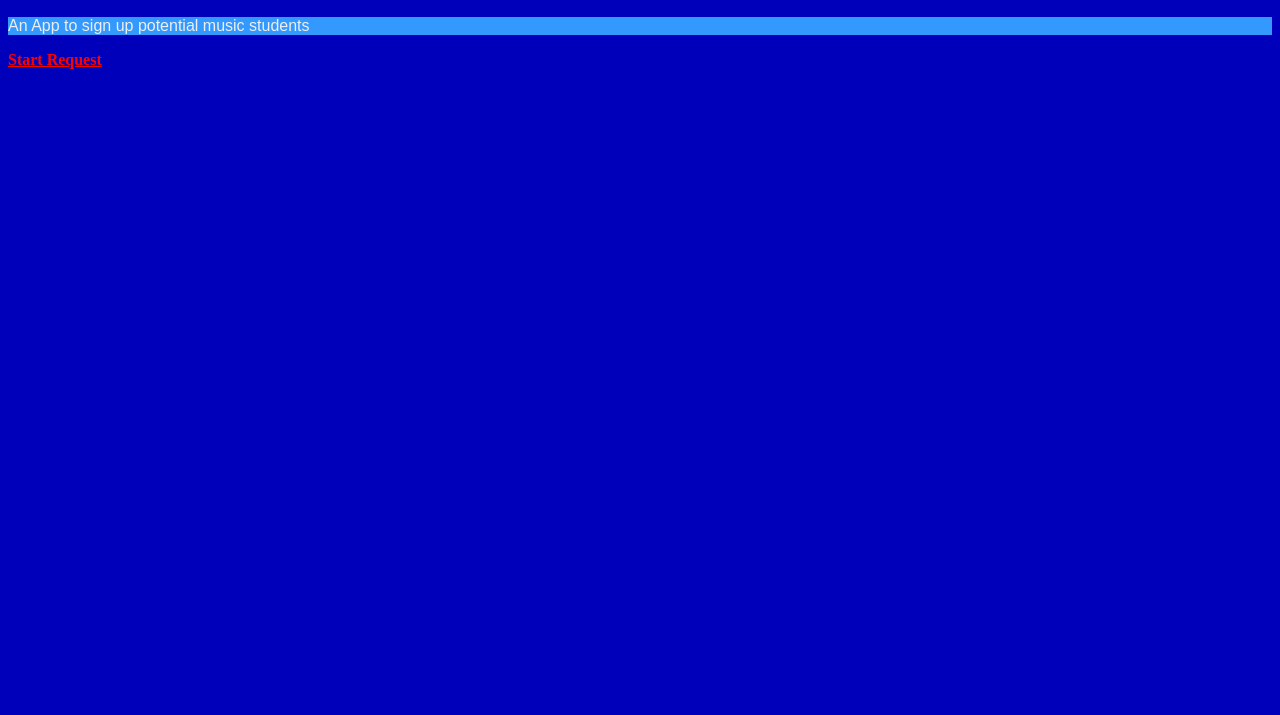
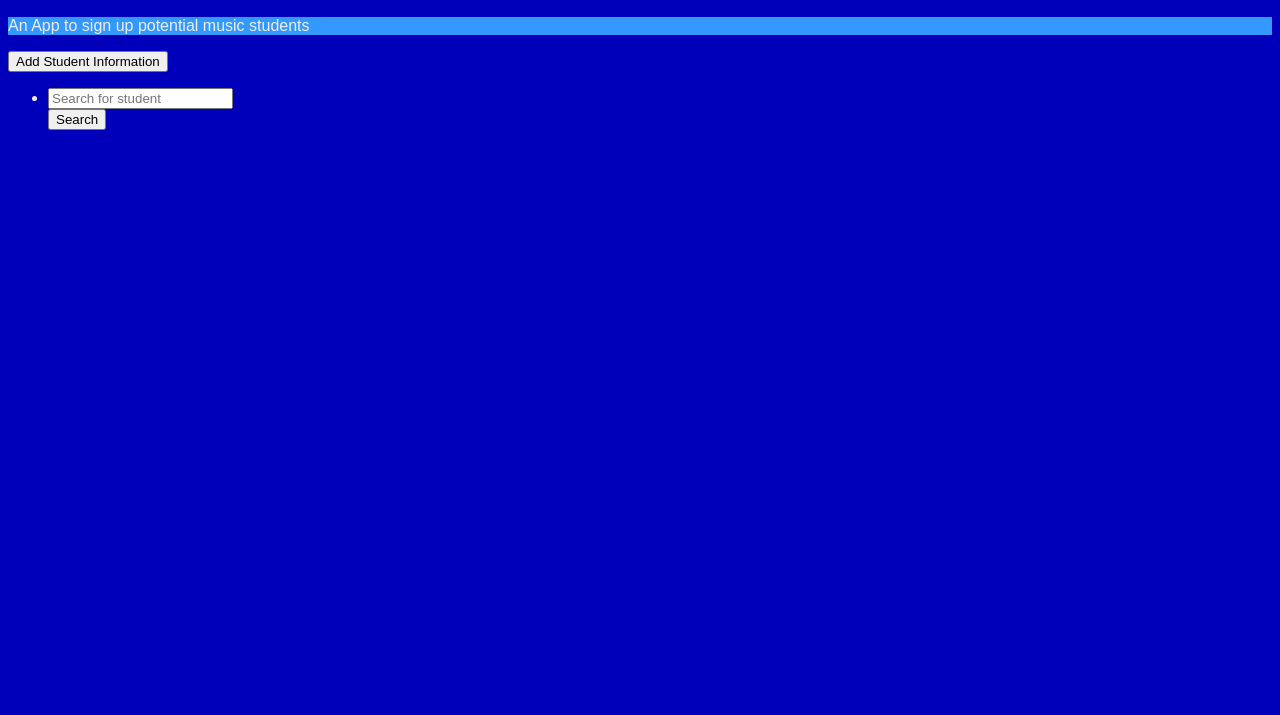
Before and after one commit to jusplayinmybass/MIU_1209, a plain HTML site: page week1/carroll_myron_project1/index.html in a window 1280 px wide. Shown: the part 85-800 px from the top of the page. Drawn offline with Linux system fonts and the light colour scheme.

Commit message:
Add Search Bar
Working on Center Stage and Call to Action items.

```diff
--- a/week1/carroll_myron_project1/index.html
+++ b/week1/carroll_myron_project1/index.html
@@ -19,8 +19,11 @@
     <body>
         <h1>Music Lessons</h1>
         <p>An App to sign up potential music students</p> <!--A brief description of what the app is for-->
-        <a href="additem.html"><strong>Start Request</strong></a>
-
+        <a href="additem.html"><input type="button" value="Add Student Information" id="add"</a>
+        <ul>
+            <li></label><input type="text" id="search" placeholder="Search for student"  /></li>
+            <input type="button" value="Search" id="searchBtn" /><br />
+        </ul>
     </body>
 
 
```
Also changed, not shown: 3 other files.
